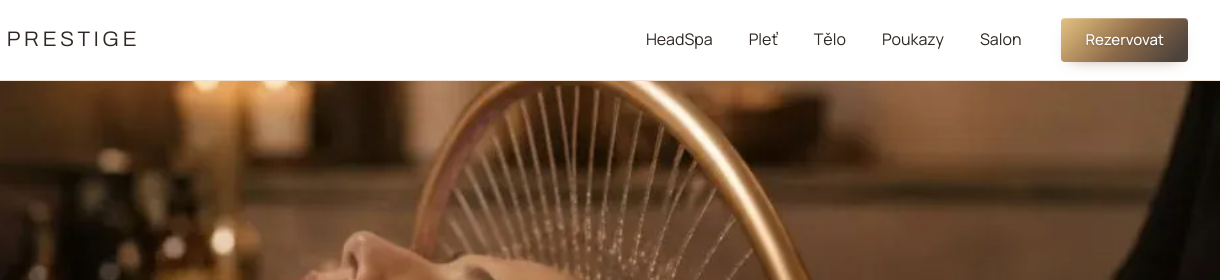
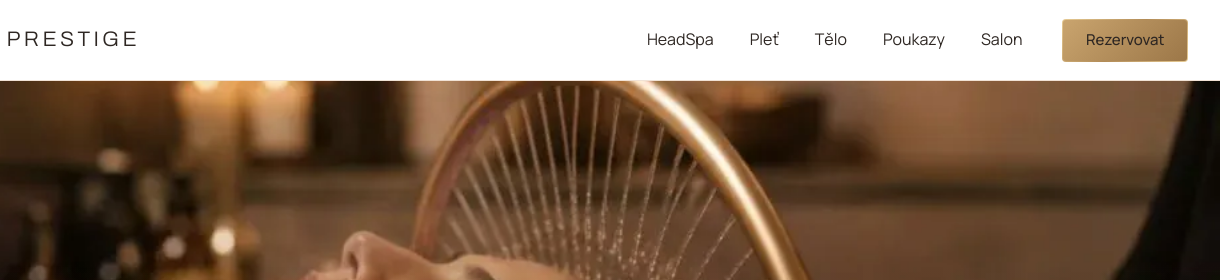
Before and after one commit to oliverhuml12-oss/prestige_beauty, a plain HTML site: page public/index.html in a window 1280 px wide. Shown: the top 280 px of the page, 60-1280 px from the left. Drawn offline with Linux system fonts and the light colour scheme.

Commit message:
Buttons: gold fill with gold edge, fades to brown on hover
Co-Authored-By: Claude Opus 5.5 <noreply@anthropic.com>
Claude-Session: https://claude.ai/code/session_01R1HoLpxqtvcMH74PHk9ztB

```diff
--- a/public/styles.css
+++ b/public/styles.css
@@ -63,15 +63,29 @@ a:focus-visible, button:focus-visible { outline: 2px solid var(--taupe-deep); ou
 .btn--dark { background: var(--ink-soft); color: var(--white); }
 .btn--light { background: var(--white); color: var(--ink); }
 .btn:hover { background: var(--taupe); color: var(--ink); }
-/* Gold catches the top-left corner and settles into the brand brown under the label (white text stays ≥4.5:1). Hover slides it deeper into the brown. */
+/* Gold fill framed by a thin lighter-gold edge; hover fades to the brand brown inside the same edge.
+   Dark label on gold (≥4.5:1), white on brown. */
 .btn--gold {
-  background: linear-gradient(135deg, #E0C285 0%, var(--gold) 14%, #8C6A48 40%, var(--ink-soft) 70%) 0 0 / 140% 100%;
+  position: relative; isolation: isolate;
+  border: 1.5px solid transparent;
+  padding: 12.5px 22.5px;
+  background:
+    linear-gradient(135deg, var(--gold), #9C7748) padding-box,
+    linear-gradient(135deg, #E6CA93, #B28B56 50%, #E6CA93) border-box;
+  color: var(--ink);
+  transition: color .3s var(--ease), transform .2s;
+}
+.btn--gold::before {
+  content: ""; position: absolute; inset: 0; z-index: -1; border-radius: 2.5px;
+  background: var(--ink-soft); opacity: 0; transition: opacity .3s var(--ease);
+}
+.btn--gold:hover {
+  background:
+    linear-gradient(135deg, var(--gold), #9C7748) padding-box,
+    linear-gradient(135deg, #E6CA93, #B28B56 50%, #E6CA93) border-box;
   color: var(--white);
-  text-shadow: 0 1px 2px rgba(46,39,35,.35);
-  box-shadow: inset 0 1px 0 rgba(255,241,230,.28), 0 6px 16px -10px rgba(122,92,71,.7);
-  transition: background-position .5s var(--ease), transform .2s;
 }
-.btn--gold:hover { background: linear-gradient(135deg, #E0C285 0%, var(--gold) 14%, #8C6A48 40%, var(--ink-soft) 70%) 0 0 / 140% 100%; background-position: 100% 0; color: var(--white); }
+.btn--gold:hover::before { opacity: 1; }
 
 /* Header */
 .site-header { background: var(--white); position: sticky; top: 0; z-index: 5; border-bottom: 1px solid var(--linen-line); }
@@ -84,6 +98,7 @@ a:focus-visible, button:focus-visible { outline: 2px solid var(--taupe-deep); ou
 .site-nav a { text-decoration: none; text-underline-offset: 6px; text-decoration-thickness: 1px; }
 .site-nav a:hover { text-decoration: underline; text-decoration-color: var(--taupe); }
 .site-header .btn { padding: 13px 24px; }
+.site-header .btn--gold { padding: 11.5px 22.5px; } /* same outer size with the 1.5px edge */
 
 /* Hero slider */
 .hero { position: relative; height: calc(100vh - var(--header-h)); height: calc(100svh - var(--header-h)); min-height: 480px; overflow: hidden; background: var(--ink); color: var(--white); }
```
